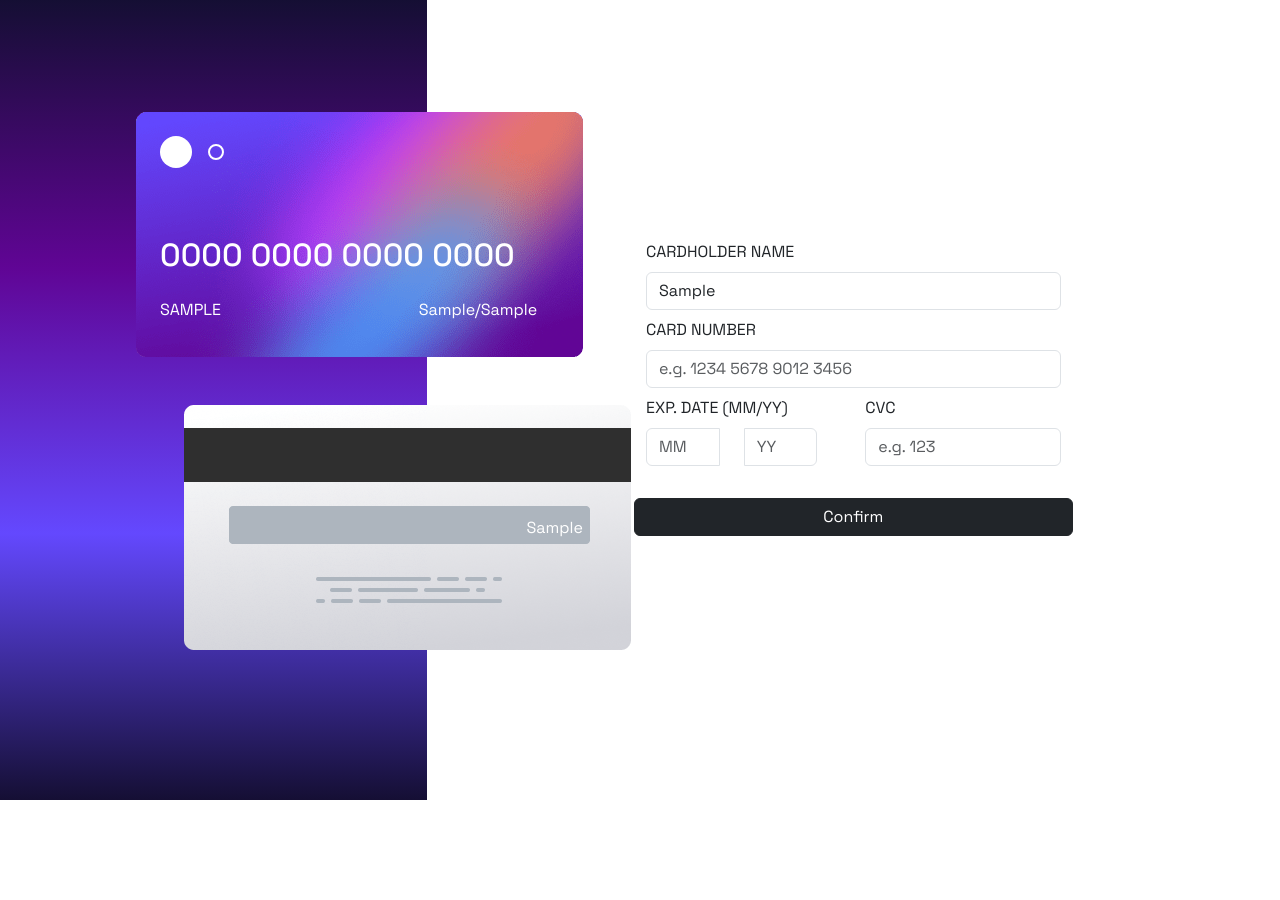
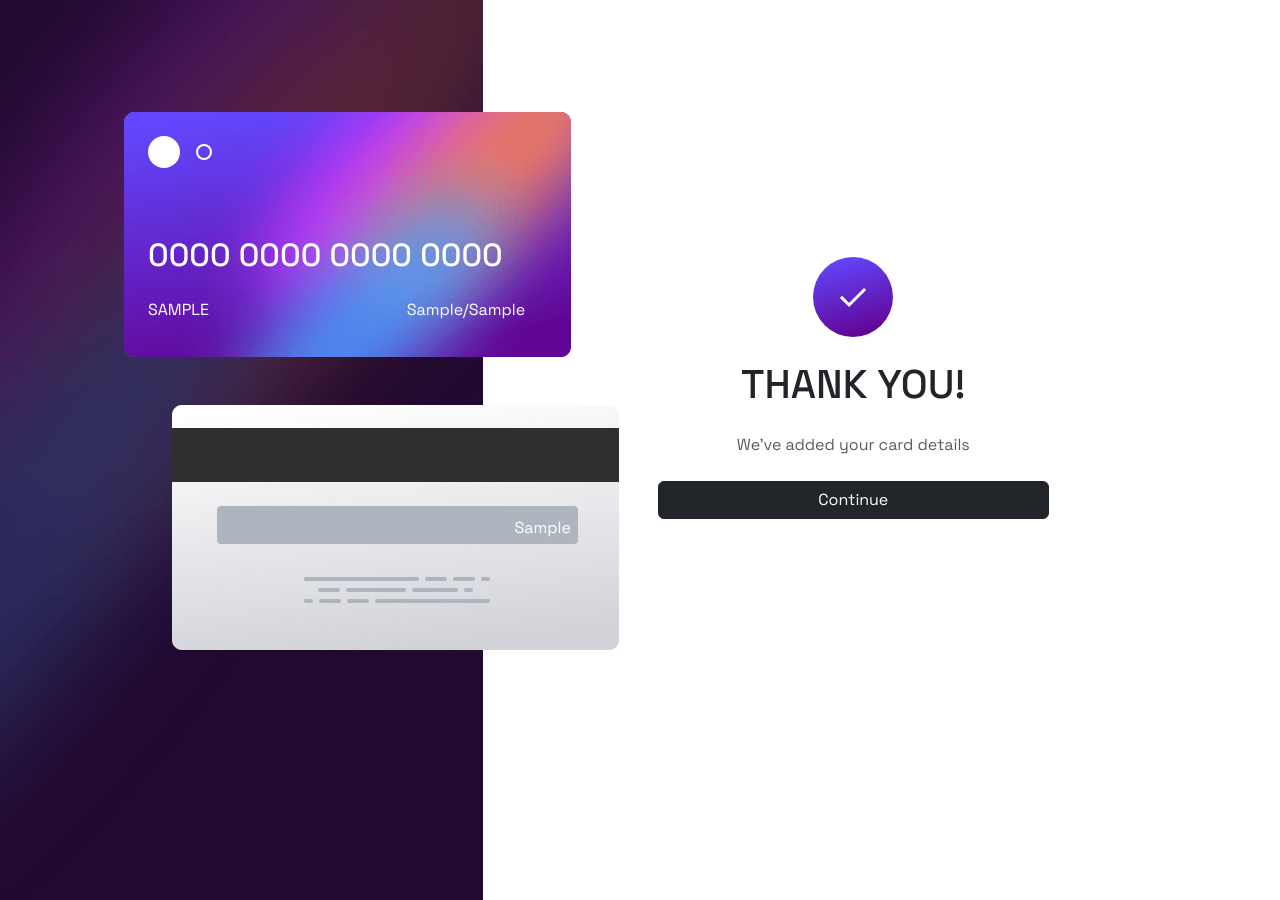
Before and after one commit to Dinie97/interactive-card-form, an Angular app: page /card in a window 1280 px wide. Both pictures are taken after typing "Sample", "Sample", "Sample", "Sample", "Sample" into the empty fields and a click on the button "Confirm". Before the commit the page ends 800 px from the top, so only its background shows below. Built offline with nearby package versions, Linux system fonts and the light colour scheme.

Commit message:
add submitted UI

```diff
--- a/src/app/card-form/card-form.component.html
+++ b/src/app/card-form/card-form.component.html
@@ -1,7 +1,11 @@
 <!-- Content here -->
 <form [formGroup]="cardForm">
   <div class="row min-vh-100">
-    <div class="col-4 left-side align-items-center">
+    <div class="col-xl-4 col-sm-2 align-items-center p-0">
+      <img
+        class="position-absolute img-fluid"
+        src="../../assets/images/bg-main-desktop.png"
+      />
       <div class="position-absolute image-card">
         <div class="d-flex align-items-end justify-content-center flex-column">
           <div class="front-card">
@@ -67,7 +71,7 @@
       </div>
     </div>
     <div class="col-8 d-flex justify-content-center align-items-center">
-      <div class="w-50 position-relative">
+      <div *ngIf="!submitted" class="w-50 position-relative">
         <div class="row">
           <label>CARDHOLDER NAME</label>
           <div class="input-group my-2">
@@ -135,6 +139,24 @@
           <button class="btn btn-dark" (click)="Submit()">Confirm</button>
         </div>
       </div>
+      <div class="w-50 position-relative" *ngIf="submitted">
+        <div class="row">
+          <div
+            class="col-12 d-flex flex-column justify-content-center align-items-center"
+          >
+            <img
+              src="../../assets/images/icon-complete.svg"
+              class="img-fluid rounded mx-auto d-block"
+              alt="..."
+            />
+            <h1 class="my-4">THANK YOU!</h1>
+            <span class="text-muted">We've added your card details</span>
+          </div>
+        </div>
+        <div class="row my-4 px-4">
+          <button class="btn btn-dark" (click)="Submit()">Continue</button>
+        </div>
+      </div>
     </div>
   </div>
 </form>
--- a/src/app/card-form/card-form.component.ts
+++ b/src/app/card-form/card-form.component.ts
@@ -9,7 +9,7 @@ import { FormArray, FormControl, FormGroup, Validators } from '@angular/forms';
 })
 export class CardFormComponent {
   cardForm: FormGroup;
-
+  submitted: boolean = false;
   constructor() {
     this.cardForm = new FormGroup({
       Name: new FormControl('', Validators.required),
@@ -35,6 +35,6 @@ export class CardFormComponent {
   }
 
   Submit() {
-    console.log(this.cardForm.value);
+    this.submitted = true;
   }
 }
```
Also changed, not shown: src/favicon-32x32.png (added).
